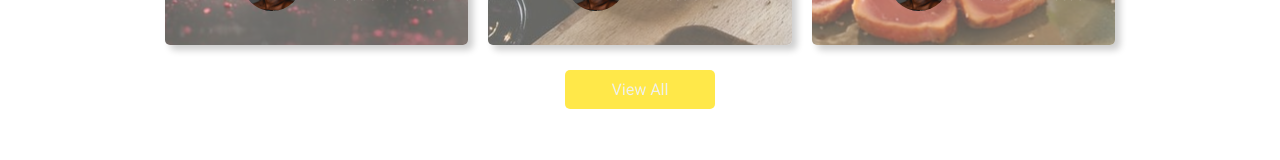
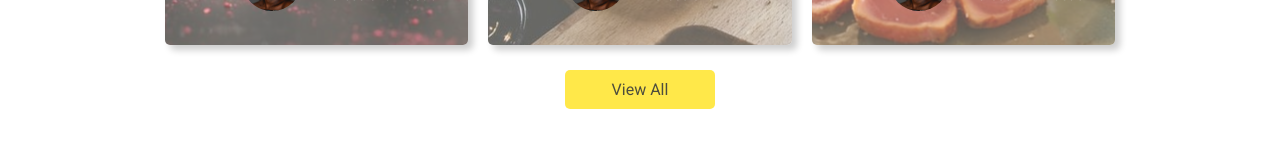
Before and after one commit to veedahv/my-blog, a Vue app: page / in a window 1280 px wide. Shown: the part 972-1132 px from the top of the page. Built offline with nearby package versions, Linux system fonts and the light colour scheme.

Commit message:
new commit

```diff
--- a/src/views/Home.vue
+++ b/src/views/Home.vue
@@ -197,7 +197,7 @@ export default {
   /* text-align: center; */
   /* margin: 25px auto; */
   background: var(--primay-color);
-  color: var(--light-color);
+  color: var(--sec-color);
   padding: 10px;
   border-radius: 5px;
 }
```
